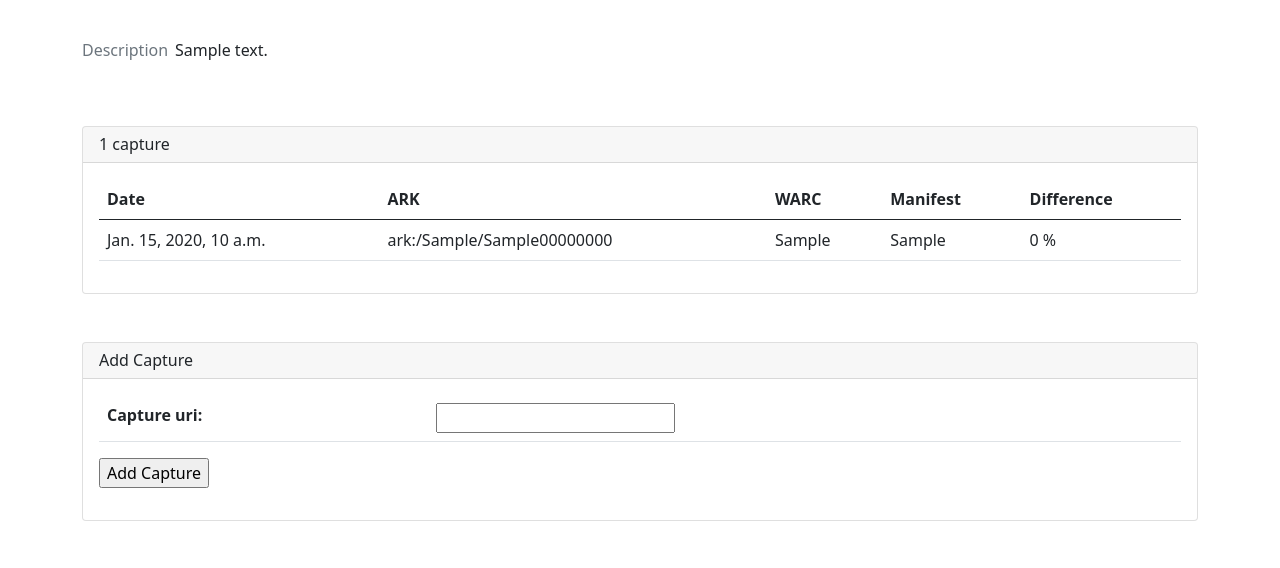
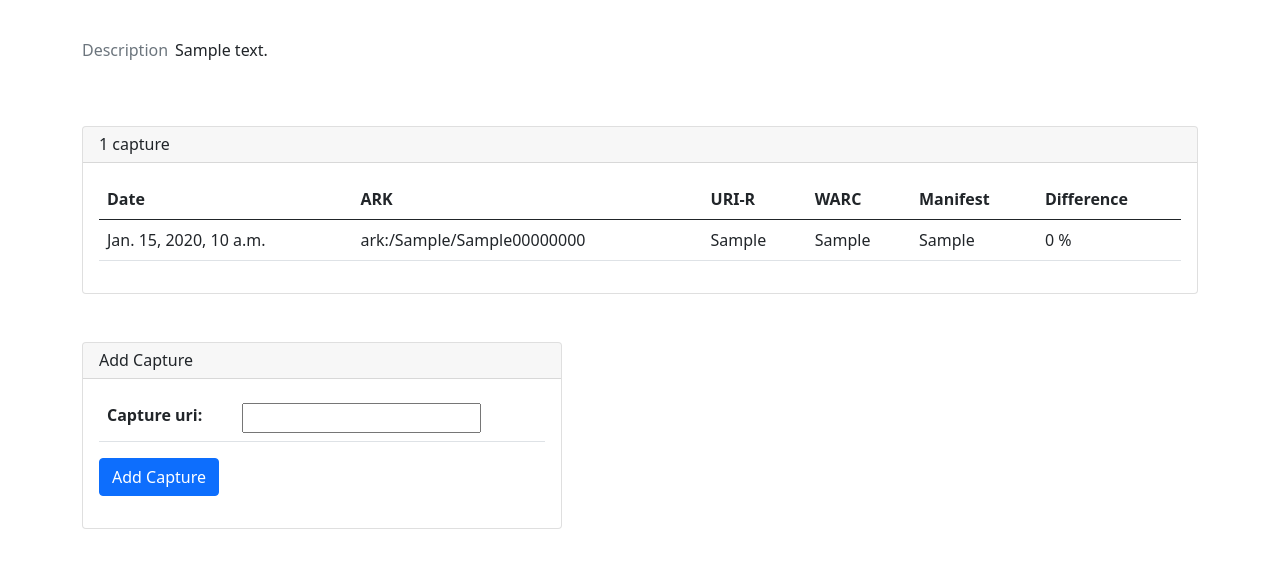
Before and after one commit to cr625/arkresolver, a Django app: page /c1/00000000-0000-0000-0000-000000000001/ in a window 1280 px wide. Shown: the part 202-770 px from the top of the page. Run offline with Django 3.2, Linux system fonts and the light colour scheme; tables that the repository leaves empty hold one stand-in row (values such as "Sample post").

Commit message:
add dummy data to capture

```diff
--- a/ark/resolver/admin.py
+++ b/ark/resolver/admin.py
@@ -13,4 +13,4 @@ class ARKAdmin(admin.ModelAdmin):
 
 @admin.register(Capture)
 class CaptureAdmin(admin.ModelAdmin):
-    list_display = ("created", "capture_ark_id", "warc", "manifest")
+    list_display = ("capture_ark_id", "capture_uri", "warc", "manifest", "created")
--- a/ark/resolver/forms.py
+++ b/ark/resolver/forms.py
@@ -5,4 +5,7 @@ from .models import Capture
 class CaptureForm(forms.ModelForm):
     class Meta:
         model = Capture
-        fields = ["capture_uri"]
+        fields = [
+            "capture_uri",
+        ]
+        # fields = "__all__"
--- a/ark/resolver/models.py
+++ b/ark/resolver/models.py
@@ -82,14 +82,12 @@ class KernelMetadatum(models.Model):
 
 class Capture(models.Model):
     id = models.AutoField(primary_key=True)
-    parent_ark = models.ForeignKey(
-        ARK, on_delete=models.CASCADE, related_name="captures"
-    )
+    ark = models.ForeignKey(ARK, on_delete=models.CASCADE, related_name="captures")
     # TODO: inherit the next two fields
     capture_naan = models.CharField(max_length=20, default="13183")
     capture_shoulder = models.CharField(max_length=20, default="c1")
     capture_ark_id = models.UUIDField(default=uuid.uuid1)
-    capture_uri = models.URLField(blank=True, max_length=255)
+    capture_uri = models.URLField(max_length=255)
     warc = models.CharField(max_length=200, blank=True)
     manifest = models.CharField(max_length=200, blank=True)
     created = models.DateTimeField(auto_now_add=True)
--- a/ark/resolver/templates/ark/detail.html
+++ b/ark/resolver/templates/ark/detail.html
@@ -49,21 +49,24 @@
                 <tr>
                     <th scope="col">Date</th>
                     <th scope="col">ARK</th>
+                    <th scope="col">URI-R</th>
                     <th scope="col">WARC</th>
                     <th scope="col">Manifest</th>
                     <th scope="col">Difference</th>
                 </tr>
             </thead>
             <tbody>
+                {% for capture in captures %}
                 <tr>
-                    {% for capture in captures %}
+
                     <td>{{ capture.created }}</td>
                     <td>{{ capture }}</td>
+                    <td>{{ capture.capture_uri }}</td>
                     <td>{{ capture.warc }}</td>
                     <td>{{ capture.manifest }}</td>
                     <td>0 %</td>
-                    {% endfor %}
                 </tr>
+                {% endfor %}
             </tbody>
         </table>
     </div>
@@ -73,7 +76,7 @@
 {% else %}
 {% endif %}
 
-<div class="card mt-5">
+<div class="card mt-5" style="width: 30rem;">
     <div class="card-header h6">Add Capture</div>
     <div class="card-body">
         <form method="POST">
@@ -81,7 +84,7 @@
                 {{ capture_form.as_table }}
             </table>
             {% csrf_token %}
-            <p><input type="submit" value="Add Capture"></p>
+            <input type="submit" class="btn btn-primary mb-3" value="Add Capture">
         </form>
     </div>
 </div>
--- a/ark/resolver/views.py
+++ b/ark/resolver/views.py
@@ -23,12 +23,18 @@ def ARK_detail(request, ark_id):
     new_capture = None
     if request.method == "POST":
         #  a capture was posted
-        capture_form = CaptureForm(date=request.POST)
+        capture_form = CaptureForm(data=request.POST)
         if capture_form.is_valid():
             # create capture object but don't save it yet
             new_capture = capture_form.save(commit=False)
+            # these are just temporary place holders, here we will go capture the uri
+            fake_capture = (
+                new_capture.capture_shoulder + str(new_capture.capture_ark_id)[:8]
+            )
             # assign the current ark to the capture
             new_capture.ark = ark
+            new_capture.warc = fake_capture + ".warc.gz"
+            new_capture.manifest = fake_capture + ".manifest"
             # save the capture record to the db
             new_capture.save()
     else:
```
